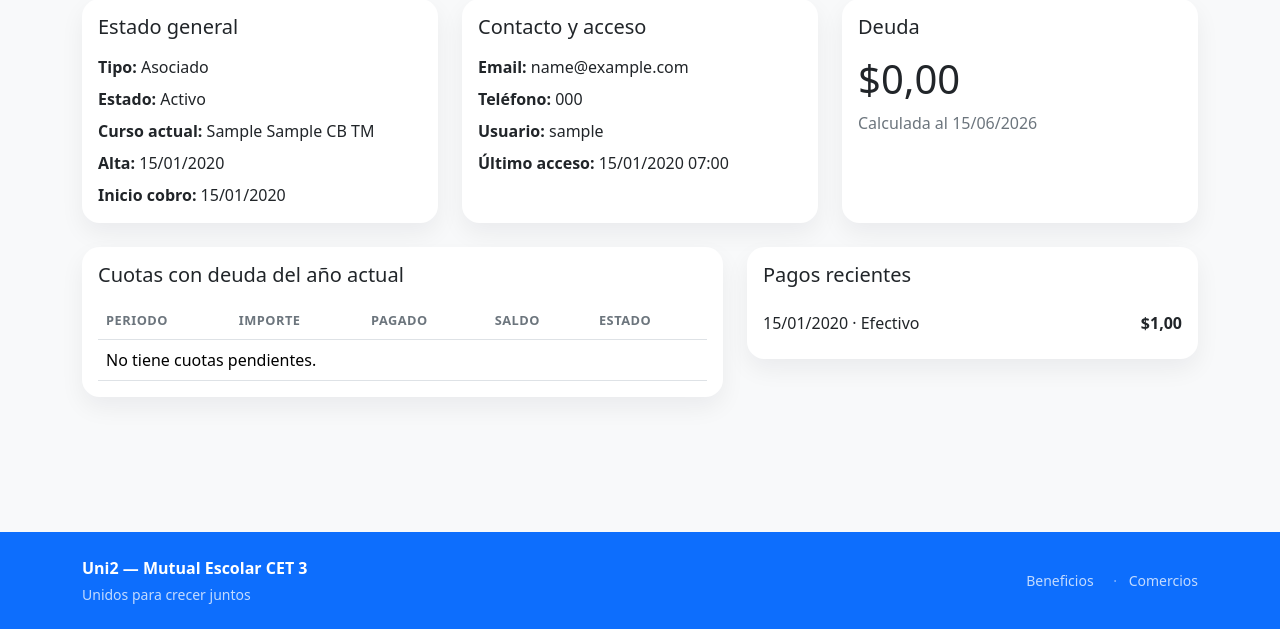
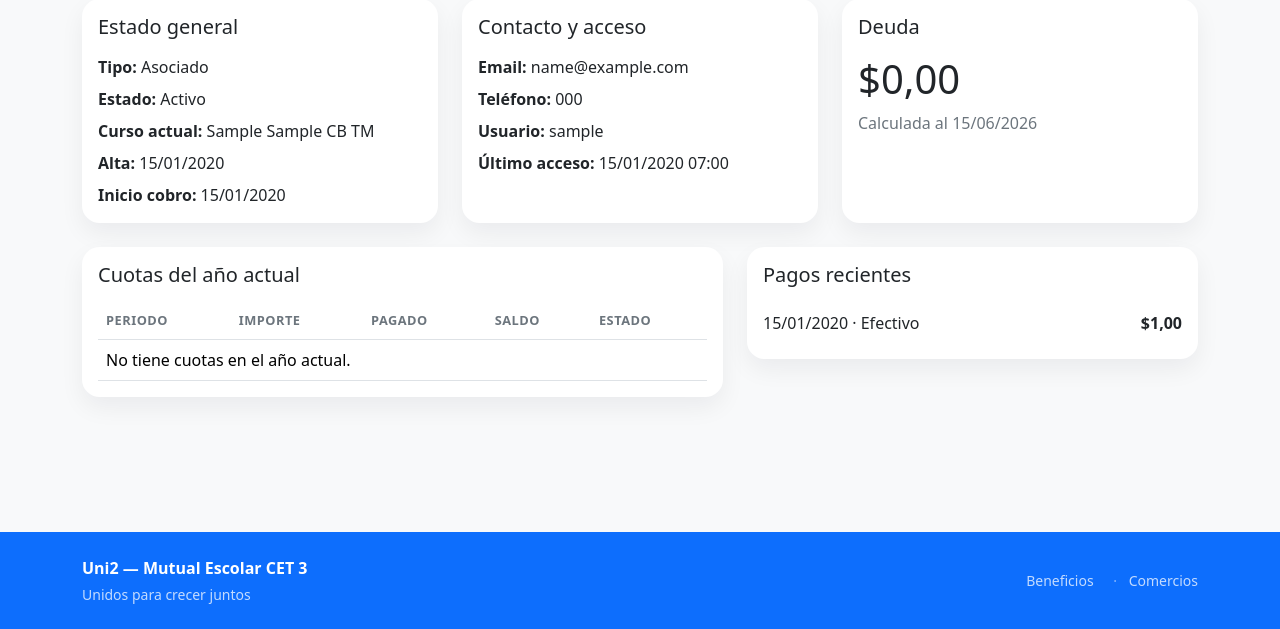
Before and after one commit to CET-3/uni2, a Django app: page /gestion/asociados/1/ in a window 1280 px wide. Shown: the part 171-800 px from the top of the page. Run offline with Django 5.2, Linux system fonts and the light colour scheme; a user stored in the database is signed in; tables that the repository leaves empty hold one stand-in row (values such as "Sample post").

Commit message:
Mostrar cuotas del ano actual en detalle

```diff
--- a/cuotas/selectors.py
+++ b/cuotas/selectors.py
@@ -19,6 +19,10 @@ def get_cuotas_del_asociado(asociado: Asociado):
     return asociado.cuotas.select_related("periodo", "periodo__ciclo_lectivo")
 
 
+def get_cuotas_del_anio(asociado: Asociado, anio: int):
+    return get_cuotas_del_asociado(asociado).filter(periodo__ciclo_lectivo__anio=anio)
+
+
 def get_total_deuda(asociado: Asociado, fecha_referencia=None):
     if fecha_referencia is None:
         from django.utils import timezone
--- a/especificacion/index.html
+++ b/especificacion/index.html
@@ -698,7 +698,7 @@
             <ol>
               <li>El usuario busca un asociado desde el listado o desde cobros.</li>
               <li>Entra al detalle.</li>
-              <li>El sistema muestra datos personales, contacto, usuario vinculado, estado, curso, deuda del año actual, cuotas pendientes del año actual y pagos recientes.</li>
+              <li>El sistema muestra datos personales, contacto, usuario vinculado, estado, curso, deuda total, cuotas del año actual y pagos recientes.</li>
               <li>Si tiene permiso de edición, puede ir a una pantalla separada para editar datos.</li>
               <li>Si tiene permiso de cobro, puede ir directo a registrar un pago.</li>
               <li>Si quiere revisar todo el historial, puede abrir la pantalla de todas las cuotas del asociado.</li>
@@ -708,7 +708,7 @@
           <article class="use-case" id="cu-ver-cuotas-asociado">
             <h3>CU-ver-cuotas-asociado</h3>
             <p><strong>Actor:</strong> Gestión con permiso para consultar asociados.</p>
-            <p><strong>Alcance:</strong> pantalla de lectura que muestra todas las cuotas del asociado seleccionado desde el detalle.</p>
+            <p><strong>Alcance:</strong> pantalla de lectura que muestra todas las cuotas del asociado seleccionado desde el detalle, sin filtrar por estado.</p>
             <p><strong>Flujo principal:</strong></p>
             <ol>
               <li>El usuario entra al detalle de un asociado.</li>
--- a/gestion/views.py
+++ b/gestion/views.py
@@ -24,7 +24,7 @@ from cuotas.importers import (
     import_cuotas_historicas_preview,
 )
 from cuotas.models import Pago, PeriodoCuota
-from cuotas.selectors import get_cuotas_deudoras, get_cuotas_deudoras_del_anio, get_cuotas_del_asociado, get_total_deuda
+from cuotas.selectors import get_cuotas_deudoras, get_cuotas_del_anio, get_cuotas_del_asociado, get_total_deuda
 from cuotas.services import generar_cuotas_para_periodo, registrar_pago
 
 from .forms import (
@@ -334,13 +334,13 @@ class GestionAsociadoDetalleView(GestionPermissionRequiredMixin, TemplateView):
         asociado = self.asociado
         fecha_referencia = timezone.localdate()
         anio_actual = fecha_referencia.year
-        cuotas_deudoras = []
-        for cuota in get_cuotas_deudoras_del_anio(asociado, anio_actual):
-            cuotas_deudoras.append({"cuota": cuota, "saldo_pendiente": cuota.get_saldo_pendiente(fecha_referencia)})
+        cuotas_anio_actual = []
+        for cuota in get_cuotas_del_anio(asociado, anio_actual).order_by("periodo__mes", "id"):
+            cuotas_anio_actual.append({"cuota": cuota, "saldo_pendiente": cuota.get_saldo_pendiente(fecha_referencia)})
         context["asociado"] = asociado
         context["fecha_referencia"] = fecha_referencia
         context["total_deuda"] = get_total_deuda(asociado, fecha_referencia)
-        context["cuotas_deudoras"] = cuotas_deudoras
+        context["cuotas_anio_actual"] = cuotas_anio_actual
         context["pagos_recientes"] = Pago.objects.filter(asociado=asociado).order_by("-fecha", "-id")[:10]
         context["cobro_url"] = f"{reverse('gestion:cobros')}?asociado={asociado.id}"
         context["cuotas_url"] = reverse("gestion:asociado_cuotas", args=[asociado.id])
--- a/templates/gestion/asociado_detalle.html
+++ b/templates/gestion/asociado_detalle.html
@@ -52,12 +52,12 @@
 <div class="row g-4">
     <div class="col-lg-7">
         <div class="card surface-card h-100"><div class="card-body">
-            <h2 class="h5 mb-3">Cuotas con deuda del año actual</h2>
+            <h2 class="h5 mb-3">Cuotas del año actual</h2>
             <div class="table-responsive">
                 <table class="table table-soft align-middle mb-0">
                     <thead><tr><th>Periodo</th><th>Importe</th><th>Pagado</th><th>Saldo</th><th>Estado</th></tr></thead>
                     <tbody>
-                        {% for item in cuotas_deudoras %}
+                        {% for item in cuotas_anio_actual %}
                             <tr>
                                 <td>{{ item.cuota.periodo }}</td>
                                 <td>${{ item.cuota.importe }}</td>
@@ -66,7 +66,7 @@
                                 <td>{{ item.cuota.get_estado_display }}</td>
                             </tr>
                         {% empty %}
-                            <tr><td colspan="5">No tiene cuotas pendientes.</td></tr>
+                            <tr><td colspan="5">No tiene cuotas en el año actual.</td></tr>
                         {% endfor %}
                     </tbody>
                 </table>
```
Also changed, not shown: gestion/tests/test_views.py (+19 -1 lines).
